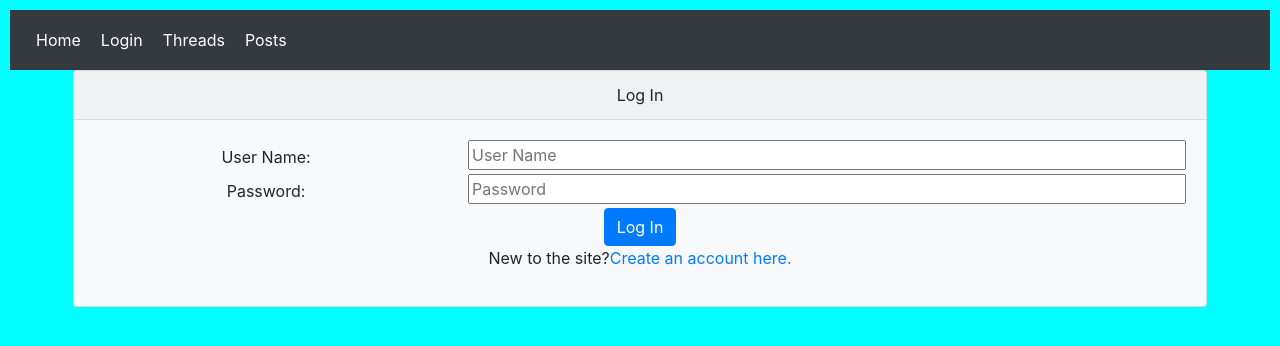
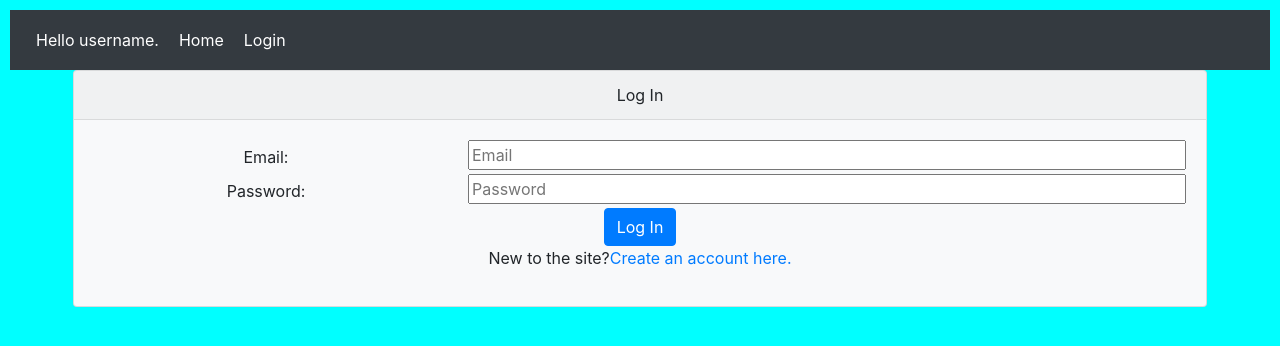
Before and after one commit to snasi623/forumapp, a React (Create React App) app: page /login in a window 1280 px wide. Shown: the top 346 px of the page. Built offline with nearby package versions, Linux system fonts and the light colour scheme.

Commit message:
created post requests for create account, created login requests, started sessions, cleaned up code

```diff
--- a/src/App.css
+++ b/src/App.css
@@ -34,6 +34,7 @@ label {
 }
 nav li {
   padding: 10px;
+  color: white;
 }
 nav a {
   color: white;
--- a/src/Components/CreateAccount.jsx
+++ b/src/Components/CreateAccount.jsx
@@ -1,29 +1,57 @@
 import React, { Component } from 'react';
+import axios from 'axios';
+// import { Navigate } from "react-router-dom";
 
 class CreateAccount extends Component {
+
+    constructor(props) {
+        super(props);
+        this.inputRef = React.createRef();
+        this.onSubmit = this.onSubmit.bind(this);
+    }
+
+    onSubmit(e) {
+        e.preventDefault();
+        const formData = new FormData(this.inputRef.current)
+        let entryData = {}
+        for (var [key, value] of formData.entries()) {
+            entryData[key] = value
+        }
+        axios.post(`http://localhost:3001/user`, entryData)
+        .then(res => {
+            const users = res.data;
+            console.log(JSON.stringify(users))
+        })
+    }
+
     render() {
+        // const redirectToLogin = this.props.onSubmit;
+        // if (redirectToLogin) {
+        //     return <Navigate to="/login" />
+        // }
+
         return (
             <div>
                 <div className="card bg-light mb-3 account">
                     <div className="card-header">Create Account</div>
                     <div className="card-body">
-                        <form action="submit">
+                        <form ref={this.inputRef} onSubmit={this.onSubmit}>
                             <div className="row">
                                 <div className="col-sm-4"><label htmlFor="email">Email: </label></div>
-                                <div className="col-sm-8"><input className="input-group" type="email" placeholder="Email" id="email" /></div>
+                                <div className="col-sm-8"><input name="email" className="input-group" type="email" placeholder="Email" id="email" /></div>
                             </div>
                             <div className="row">
                                 <div className="col-sm-4"><label htmlFor="username">Username: </label></div>
-                                <div className="col-sm-8"><input className="input-group" type="text" placeholder="Username" id="username" /></div>
+                                <div className="col-sm-8"><input name="username" className="input-group" type="text" placeholder="Username" id="username" /></div>
                             </div>
                             <div className="row">
                                 <div className="col-sm-4"><label htmlFor="password">Password: </label></div>
-                                <div className="col-sm-8"><input className="input-group" type="text" placeholder="Password" id="password" /></div>
+                                <div className="col-sm-8"><input name="password" className="input-group" type="password" placeholder="Password" id="password" /></div>
                             </div>
                             <div className="row">
                                 <div className="col-sm-4"><label htmlFor="gender">Gender: </label></div>
                                 <div className="col-sm-8">
-                                    <select className="input-group" type="dropdown" placeholder="Gender" id="gender">
+                                    <select name="gender" className="input-group" type="dropdown" placeholder="Gender" id="gender">
                                         <option value="male">Male</option>
                                         <option value="female">Female</option>
                                         <option value="unspecified">Unspecified</option>
@@ -32,7 +60,7 @@ class CreateAccount extends Component {
                             </div>
                             <div className="row">
                                 <div className="col-sm-4"><label htmlFor="birthday">Birthday: </label></div>
-                                <div className="col-sm-8"><input className="input-group" type="date" placeholder="Birthday" id="birthday" /></div>
+                                <div className="col-sm-8"><input name="birthday" className="input-group" type="date" placeholder="Birthday" id="birthday" /></div>
                             </div>
                             <button type="submit" className="btn btn-primary">Create Account</button>
                         </form>
--- a/src/Components/Login.jsx
+++ b/src/Components/Login.jsx
@@ -1,21 +1,43 @@
 import React, { Component } from 'react';
 import { Link } from "react-router-dom";
+import axios from 'axios';
 
 class Login extends Component {
+
+    constructor(props) {
+        super(props);
+        this.inputRef = React.createRef();
+        this.onSubmit = this.onSubmit.bind(this);
+    }
+
+    onSubmit(e) {
+        e.preventDefault();
+        const formData = new FormData(this.inputRef.current)
+        let entryData = {}
+        for (var [key, value] of formData.entries()) {
+            entryData[key] = value
+        }
+        axios.post(`http://localhost:3001/user/login`, entryData)
+            .then(res => {
+                const users = res.data;
+                console.log(JSON.stringify(users))
+            })
+    }
+
     render() {
         return (
             <div>
                 <div className="card bg-light mb-3 account">
                     <div className="card-header">Log In</div>
                     <div className="card-body">
-                        <form action="submit">
+                        <form ref={this.inputRef} onSubmit={this.onSubmit}>
                             <div className="row">
-                                <div className="col-sm-4"><label htmlFor="username">User Name: </label></div>
-                                <div className="col-sm-8"><input className="input-group" type="text" placeholder="User Name" id="username" /></div>
+                                <div className="col-sm-4"><label htmlFor="email">Email: </label></div>
+                                <div className="col-sm-8"><input name="email" className="input-group" type="email" placeholder="Email" id="email" /></div>
                             </div>
                             <div className="row">
                                 <div className="col-sm-4"><label htmlFor="password">Password: </label></div>
-                                <div className="col-sm-8"><input className="input-group" type="text" placeholder="Password" id="password" /></div>
+                                <div className="col-sm-8"><input name="password" className="input-group" type="password" placeholder="Password" id="password" /></div>
                             </div>
                             <button type="submit" className="btn btn-primary">Log In</button>
                             <br />
--- a/src/Components/Navigation.jsx
+++ b/src/Components/Navigation.jsx
@@ -6,17 +6,14 @@ function Navigation() {
         <div className="navigation">
             <nav className="navbar navbar-expand navbar-dark bg-dark">
                 <ul className="navbar-nav">
+                    <li className="nav-header">
+                        Hello username.
+                    </li>
                     <li className="nav-item">
                         <Link to="/">Home</Link>
                     </li>
                     <li className="nav-item">
                         <Link to="/login">Login</Link>
-                    </li>
-                    <li className="nav-item">
-                        <Link to="/topics">Threads</Link>
-                    </li>
-                    <li className="nav-item">
-                        <Link to="/posts">Posts</Link>
                     </li>
                 </ul>
             </nav>
```
Also changed, not shown: src/Components/SessionProvider.jsx (added, +25 -0 lines), todo.txt.
